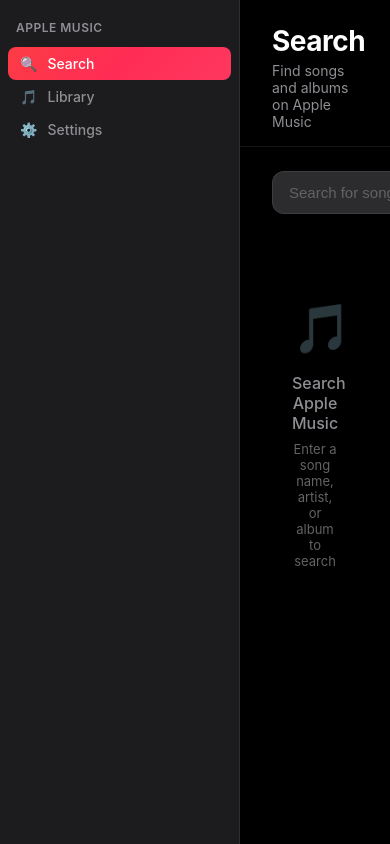
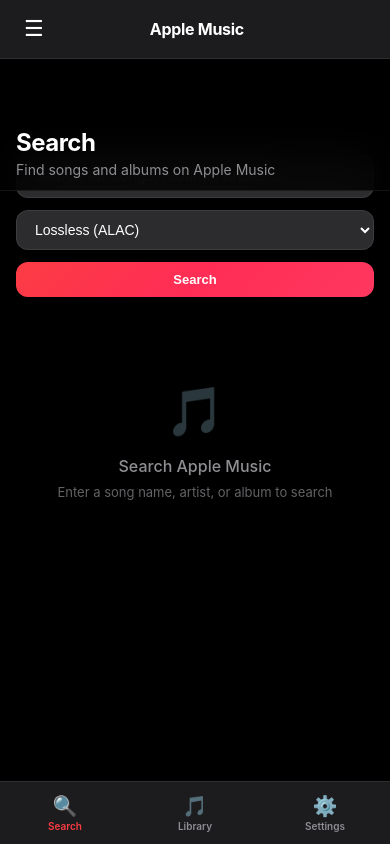
Before and after one commit to vladirocox/apple-music-web-downloader, a React (Vite) app in the folder frontend/: page / in a window 390 px wide. Built offline with nearby package versions, Linux system fonts and the light colour scheme; the HTML template or start-up script is replaced by a standard one.

Commit message:
Mobile responsive: hamburger menu, bottom nav, stacked layouts, touch-friendly

```diff
--- a/frontend/src/App.tsx
+++ b/frontend/src/App.tsx
@@ -8,6 +8,7 @@
 export default function App() {
   const [page, setPage] = useState<Page>('search')
   const [toast, setToast] = useState<{ msg: string; type: 'success' | 'error' } | null>(null)
+  const [sidebarOpen, setSidebarOpen] = useState(false)
 
   const showToast = useCallback((msg: string, type: 'success' | 'error' = 'success') => {
     setToast({ msg, type })
@@ -24,6 +25,7 @@
   const navigate = (p: Page) => {
     setPage(p)
     localStorage.setItem('am_page', p)
+    setSidebarOpen(false)
   }
 
   const links: { id: Page; label: string; icon: string }[] = [
@@ -34,7 +36,17 @@
 
   return (
     <div className="app-layout">
-      <aside className="sidebar">
+      {/* Mobile top bar */}
+      <div className="mobile-header">
+        <button className="hamburger" onClick={() => setSidebarOpen(!sidebarOpen)}>
+          {sidebarOpen ? '✕' : '☰'}
+        </button>
+        <div className="mobile-header-title">Apple Music</div>
+        <div style={{ width: 32 }} />
+      </div>
+
+      {/* Sidebar */}
+      <aside className={`sidebar ${sidebarOpen ? 'open' : ''}`}>
         <div className="sidebar-header">Apple Music</div>
         <nav className="sidebar-nav">
           {links.map((l) => (
@@ -50,11 +62,28 @@
         </nav>
       </aside>
 
+      {/* Overlay when sidebar open on mobile */}
+      {sidebarOpen && <div className="sidebar-overlay" onClick={() => setSidebarOpen(false)} />}
+
       <main className="main-content">
         {page === 'search' && <SearchPage showToast={showToast} />}
         {page === 'library' && <LibraryPage showToast={showToast} />}
         {page === 'settings' && <SettingsPage showToast={showToast} />}
       </main>
+
+      {/* Mobile bottom nav */}
+      <nav className="mobile-nav">
+        {links.map((l) => (
+          <div
+            key={l.id}
+            className={`mobile-nav-item ${page === l.id ? 'active' : ''}`}
+            onClick={() => navigate(l.id)}
+          >
+            <span className="mobile-nav-icon">{l.icon}</span>
+            <span className="mobile-nav-label">{l.label}</span>
+          </div>
+        ))}
+      </nav>
 
       {toast && (
         <div className={`toast ${toast.type}`}>
--- a/frontend/src/index.css
+++ b/frontend/src/index.css
@@ -699,3 +699,278 @@
 ::-webkit-scrollbar-thumb:hover {
   background: var(--am-text-tertiary);
 }
+
+/* ── Mobile Header ─────────────────────────────────────────────────────────── */
+
+.mobile-header {
+  display: none;
+}
+
+.sidebar-overlay {
+  display: none;
+}
+
+.mobile-nav {
+  display: none;
+}
+
+/* ── Mobile Responsive ─────────────────────────────────────────────────────── */
+
+@media (max-width: 768px) {
+  :root {
+    --sidebar-width: 0px;
+  }
+
+  body {
+    overflow: auto;
+    height: auto;
+  }
+
+  .app-layout {
+    flex-direction: column;
+    min-height: 100vh;
+  }
+
+  /* Top bar */
+  .mobile-header {
+    display: flex;
+    align-items: center;
+    justify-content: space-between;
+    padding: 12px 16px;
+    background: var(--am-bg-secondary);
+    border-bottom: 1px solid var(--am-border);
+    position: sticky;
+    top: 0;
+    z-index: 50;
+  }
+
+  .mobile-header-title {
+    font-size: 16px;
+    font-weight: 700;
+    letter-spacing: -0.3px;
+  }
+
+  .hamburger {
+    background: none;
+    border: none;
+    color: var(--am-text);
+    font-size: 22px;
+    cursor: pointer;
+    padding: 4px 8px;
+    border-radius: 6px;
+    transition: background 0.15s;
+  }
+
+  .hamburger:hover {
+    background: var(--am-surface-hover);
+  }
+
+  /* Sidebar slides in from left */
+  .sidebar {
+    position: fixed;
+    top: 0;
+    left: 0;
+    bottom: 0;
+    width: 260px;
+    z-index: 60;
+    transform: translateX(-100%);
+    transition: transform 0.25s ease;
+    box-shadow: none;
+  }
+
+  .sidebar.open {
+    transform: translateX(0);
+    box-shadow: 4px 0 20px rgba(0, 0, 0, 0.5);
+  }
+
+  .sidebar-overlay {
+    display: block;
+    position: fixed;
+    inset: 0;
+    background: rgba(0, 0, 0, 0.5);
+    z-index: 55;
+  }
+
+  /* Bottom nav */
+  .mobile-nav {
+    display: flex;
+    position: fixed;
+    bottom: 0;
+    left: 0;
+    right: 0;
+    background: var(--am-bg-secondary);
+    border-top: 1px solid var(--am-border);
+    z-index: 50;
+    padding: 6px 0;
+    padding-bottom: max(6px, env(safe-area-inset-bottom));
+  }
+
+  .mobile-nav-item {
+    flex: 1;
+    display: flex;
+    flex-direction: column;
+    align-items: center;
+    gap: 2px;
+    padding: 6px 0;
+    cursor: pointer;
+    color: var(--am-text-secondary);
+    transition: color 0.15s;
+  }
+
+  .mobile-nav-item.active {
+    color: var(--am-red);
+  }
+
+  .mobile-nav-icon {
+    font-size: 20px;
+  }
+
+  .mobile-nav-label {
+    font-size: 10px;
+    font-weight: 600;
+  }
+
+  /* Main content */
+  .main-content {
+    flex: 1;
+    padding-bottom: 70px;
+    overflow-y: auto;
+  }
+
+  .page-header {
+    padding: 16px 16px 12px;
+    position: sticky;
+    top: 53px;
+  }
+
+  .page-body {
+    padding: 16px;
+  }
+
+  .page-title {
+    font-size: 24px;
+  }
+
+  /* Search bar stacks vertically */
+  .search-bar {
+    flex-direction: column;
+  }
+
+  .search-bar .format-select {
+    width: 100%;
+  }
+
+  .search-bar .btn-primary {
+    width: 100%;
+    justify-content: center;
+  }
+
+  /* Album grid: 2 columns */
+  .album-grid {
+    grid-template-columns: repeat(2, 1fr);
+    gap: 12px;
+  }
+
+  /* Result cards */
+  .result-card {
+    padding: 10px 12px;
+    gap: 10px;
+  }
+
+  .result-cover {
+    width: 48px;
+    height: 48px;
+  }
+
+  .result-name {
+    font-size: 14px;
+  }
+
+  .result-detail {
+    font-size: 12px;
+  }
+
+  /* Track items */
+  .track-item {
+    padding: 8px 10px;
+    gap: 8px;
+  }
+
+  .track-actions-bar {
+    padding: 6px 10px 8px 36px;
+    gap: 10px;
+  }
+
+  .icon-btn-lg {
+    padding: 6px 10px;
+    font-size: 12px;
+  }
+
+  /* Cards */
+  .card {
+    padding: 16px;
+    margin-bottom: 12px;
+    border-radius: 12px;
+  }
+
+  .card-title {
+    font-size: 15px;
+  }
+
+  /* Form elements */
+  .form-row {
+    grid-template-columns: 1fr;
+  }
+
+  .form-input {
+    font-size: 16px; /* prevents iOS zoom */
+  }
+
+  .search-input {
+    font-size: 16px;
+  }
+
+  /* Buttons */
+  .btn {
+    padding: 10px 16px;
+    font-size: 13px;
+  }
+
+  .btn-small {
+    padding: 8px 12px;
+    font-size: 12px;
+  }
+
+  /* Toggle */
+  .toggle {
+    padding: 12px 0;
+  }
+
+  .toggle-label {
+    font-size: 13px;
+  }
+
+  /* Library header buttons */
+  .page-header > div:last-child {
+    flex-wrap: wrap;
+  }
+
+  /* Now Playing bar */
+  .track-list {
+    gap: 0;
+  }
+
+  /* Toast moves up for mobile nav */
+  .toast {
+    bottom: 80px;
+    left: 16px;
+    right: 16px;
+    text-align: center;
+  }
+
+  /* Status badges */
+  .status-badge {
+    font-size: 11px;
+    padding: 3px 8px;
+  }
+}
```
